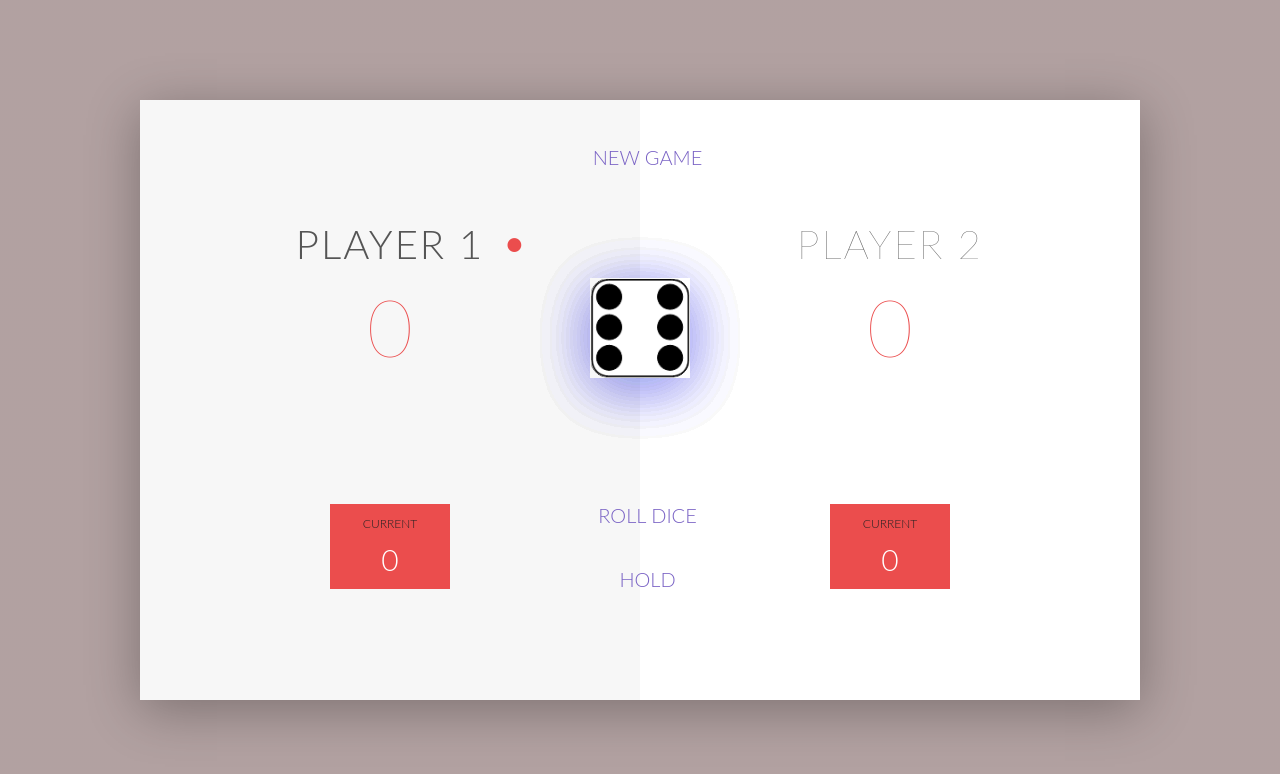
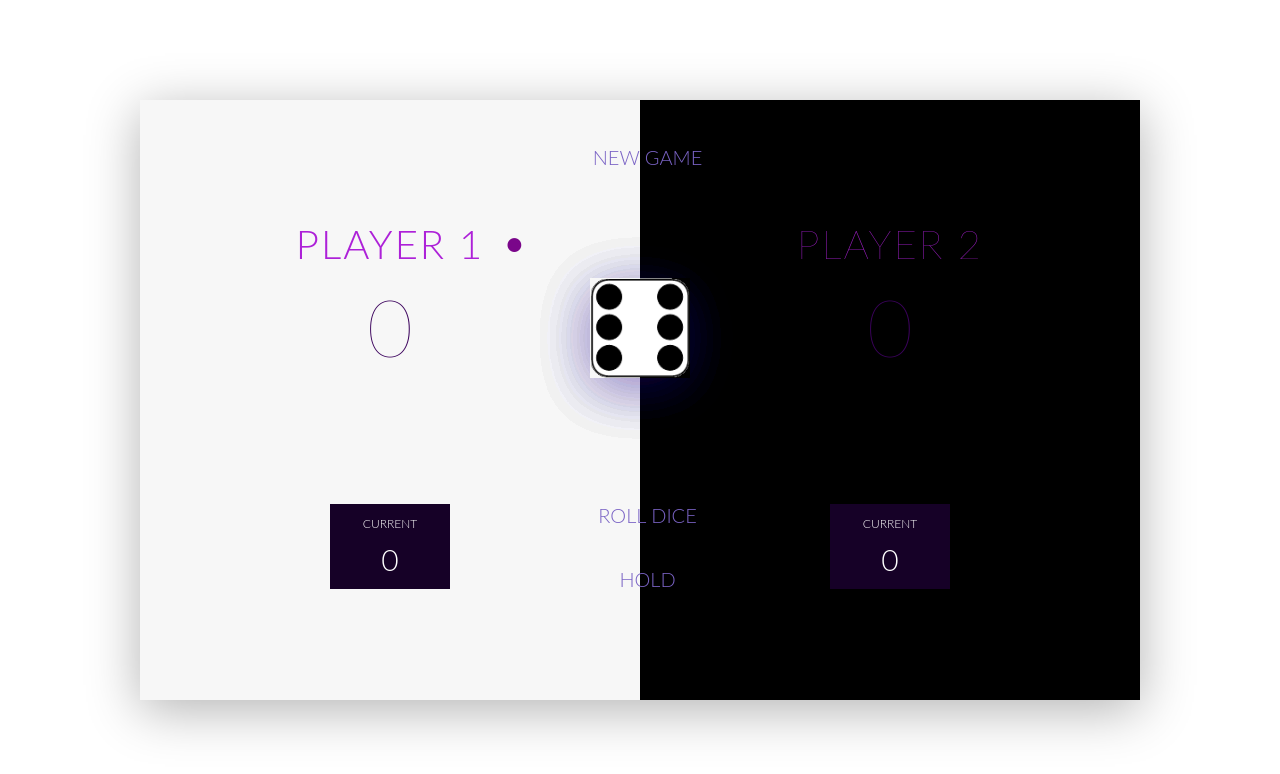
Before and after one commit to Mleylo93/dicegame, a plain HTML site: page index.html in a window 1280 px wide. Drawn offline with Linux system fonts and the light colour scheme.

Commit message:
Final version of dice game

```diff
--- a/style.css
+++ b/style.css
@@ -12,14 +12,14 @@
 }
 
 body {
-    background-image: linear-gradient(rgba(62, 20, 20, 0.4), rgba(62, 20, 20, 0.4)), url(back.jpg);
+
     background-size: cover;
     background-position: center;
     font-family: Lato;
     font-weight: 300;
     position: relative;
     height: 100vh;
-    color: #555;
+    color: rgb(173, 33, 216);
 }
 
 .wrapper {
@@ -28,7 +28,7 @@ body {
     top: 50%;
     left: 50%;
     transform: translate(-50%, -50%);
-    background-color: #fff;
+    background-color: rgb(0, 0, 0);
     box-shadow: 0px 10px 50px rgba(0, 0, 0, 0.3);
     overflow: hidden;
 }
@@ -39,13 +39,12 @@ body {
     float: left;
     height: 600px;
     padding: 100px;
+
 }
 
 
 
-/**********************************************
-*** PLAYERS
-**********************************************/
+
 
 .player-name {
     font-size: 40px;
@@ -62,7 +61,7 @@ body {
     text-align: center;
     font-size: 80px;
     font-weight: 100;
-    color: #EB4D4D;
+    color: #3b025c;
     margin-bottom: 130px;
 }
 
@@ -73,14 +72,14 @@ body {
     content: "\2022";
     font-size: 47px;
     position: absolute;
-    color: #EB4D4D;
+    color: #7a068a;
     top: -7px;
     right: 10px;
 
 }
 
 .player-current-box {
-    background-color: #EB4D4D;
+    background-color: #160127;
     color: #fff;
     width: 40%;
     margin: 0 auto;
@@ -92,7 +91,7 @@ body {
     text-transform: uppercase;
     margin-bottom: 10px;
     font-size: 12px;
-    color: #222;
+    color: rgb(253, 253, 253);
 }
 
 .player-current-score {
@@ -143,11 +142,11 @@ i {
     top: 178px;
     transform: translateX(-50%);
     height: 100px;
-    box-shadow: 0px 10px 60px rgba(7, 21, 223, 0.1);
+    box-shadow: 0px 10px 60px rgba(42, 2, 151, 0.1);
 
 
 
 }
 
 .winner { background-color: #f7f7f7; }
-.winner .player-name { font-weight: 300; color: #EB4D4D; }
+.winner .player-name { font-weight: 300; color: #290249; }
```
